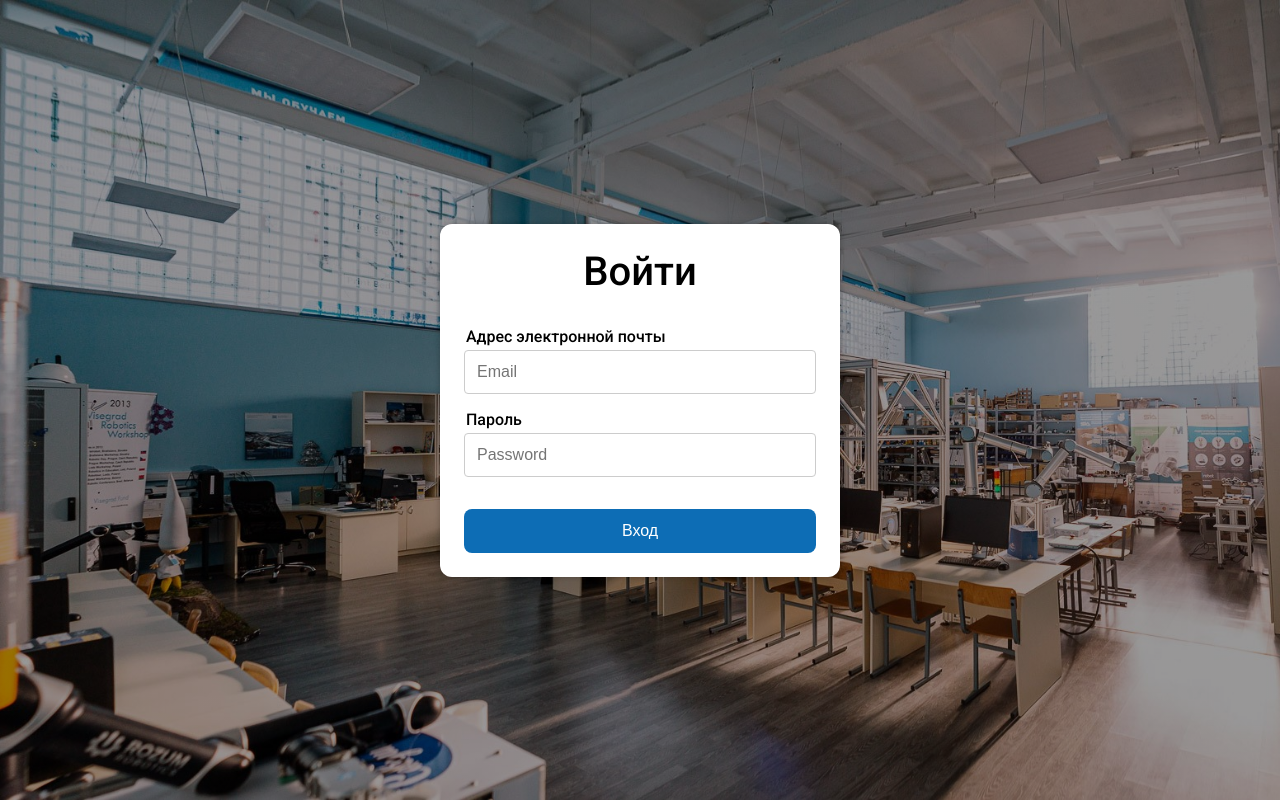
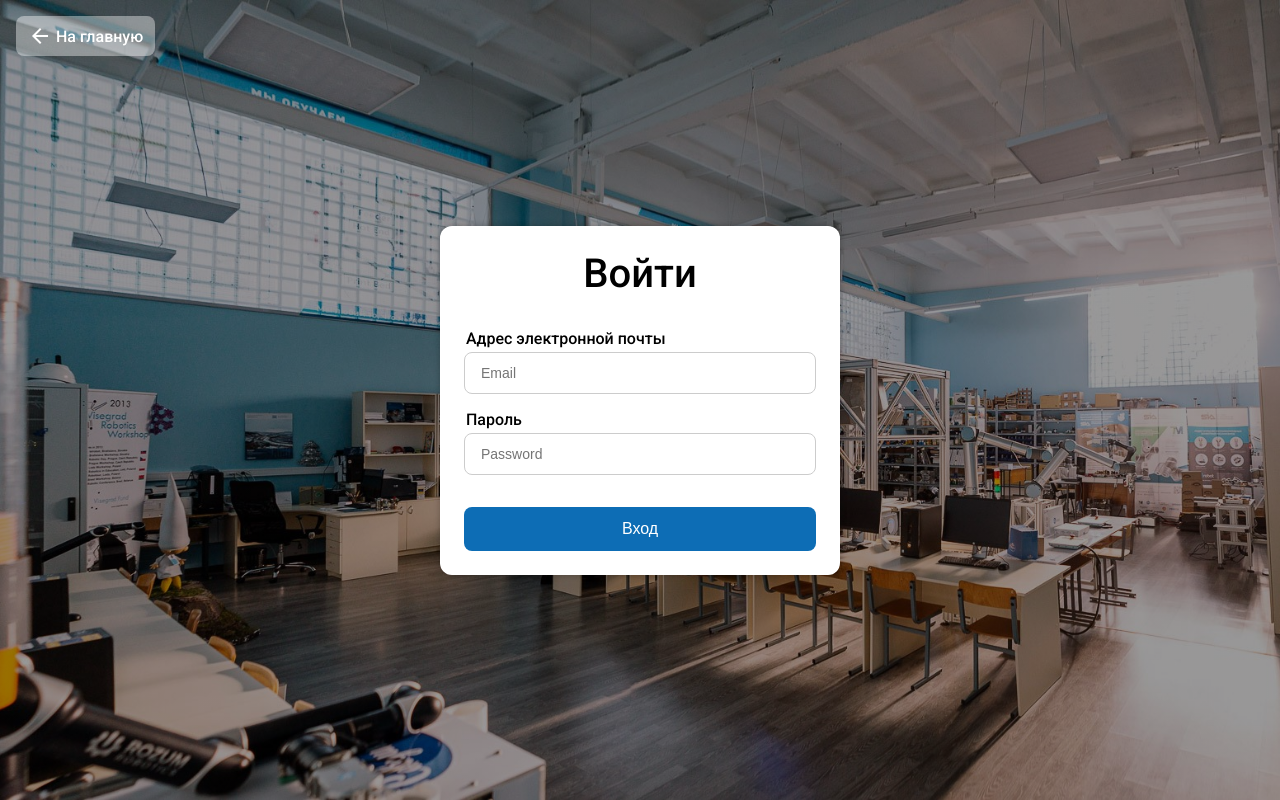
Before and after one commit to Nikita-ctr/Robotics-Frontend, a Next.js app: page /login in a window 1280 px wide. Built offline with nearby package versions, Linux system fonts and the light colour scheme.

Commit message:
rewrite login page, add css in globals for tag a

```diff
--- a/src/app/login/page.module.css
+++ b/src/app/login/page.module.css
@@ -5,10 +5,38 @@
     background-position: center;
 
     height: 100vh;
+    position: relative;
+    display: flex;
+    flex-direction: column;
+    justify-content: center;
+}
 
+.link_back_container {
+    position: absolute;
+    top: 16px;
+    left: 16px;
+    width: fit-content;
+    background-color: rgba(255, 255, 255, 0.4);
+    border-radius: 8px;
+}
+
+.back_link {
     display: flex;
+    flex-direction: row;
+    padding: 8px 12px;
     align-items: center;
-    justify-content: center;
+}
+
+.link_back_container:hover {
+    background-color: rgba(255, 255, 255, 0.5);
+}
+
+.arrow_icon_container {
+    margin-right: 4px;
+}
+
+.link_back__title {
+    font-weight: 500;
 }
 
 .form_container {
@@ -17,6 +45,7 @@
 
     display: flex;
     align-items: center;
+    align-self: center;
     justify-content: center;
     flex-direction: column;
 
@@ -57,16 +86,20 @@
 }
 
 .input {
-    padding: 12px;
+    display: block;
+    width: 100%;
+    max-width: 100%;
+    padding: 12px 16px;
     border: 1px solid #ccc;
-    border-radius: 4px;
-    font-size: 1rem;
+    border-radius: 8px;
+    outline: none;
+    font-size: 0.875rem;
+    color: #2F3644;
 }
 
 .input:focus {
-    outline: none;
     border-color: #0D6DB5;
-    box-shadow: 0 0 6px 0 #0D6DB540;
+    box-shadow: 0px 0px 2px 0px #0D6DB5;
 }
 
 .error_message {
--- a/src/app/login/page.tsx
+++ b/src/app/login/page.tsx
@@ -1,8 +1,10 @@
 'use client'
+
 import React, { useState } from 'react';
 import styles from './page.module.css';
 import { useRouter } from 'next/navigation'
 import PrimaryButton from '@/components/UI/Buttons/PrimaryButton/PrimaryButton';
+import Link from 'next/link';
 
 interface LoginFormInput {
     email: string;
@@ -49,6 +51,12 @@ export default function Login() {
 
     return (
         <main className={styles.login_section}>
+            <div className={styles.link_back_container}>
+                <Link className={styles.back_link} href="/">
+                    <span className={`material-icons ${styles.arrow_icon_container}`}>arrow_back</span>
+                    <div className={styles.link_back__title}>На главную</div>
+                </Link>
+            </div>
             <div className={styles.form_container}>
                 <div className={styles.form_title}>Войти</div>
                 <form className={styles.form} onSubmit={handleFormSubmit}>
--- a/src/styles/globals.css
+++ b/src/styles/globals.css
@@ -6,3 +6,8 @@ body {
     margin: 0;
     padding: 0;
 }
+
+a {
+    color: white;
+    text-decoration: none;
+}
```
